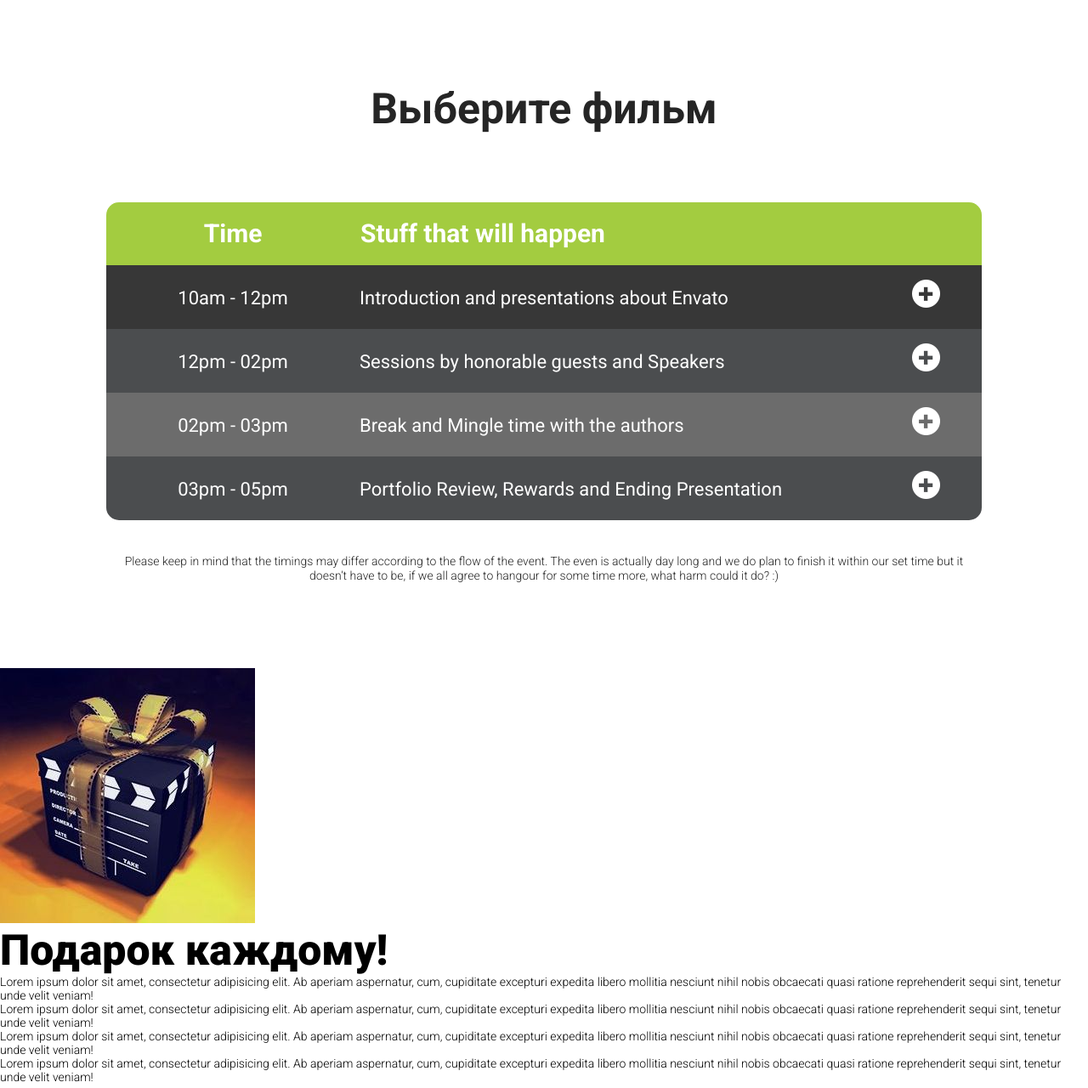
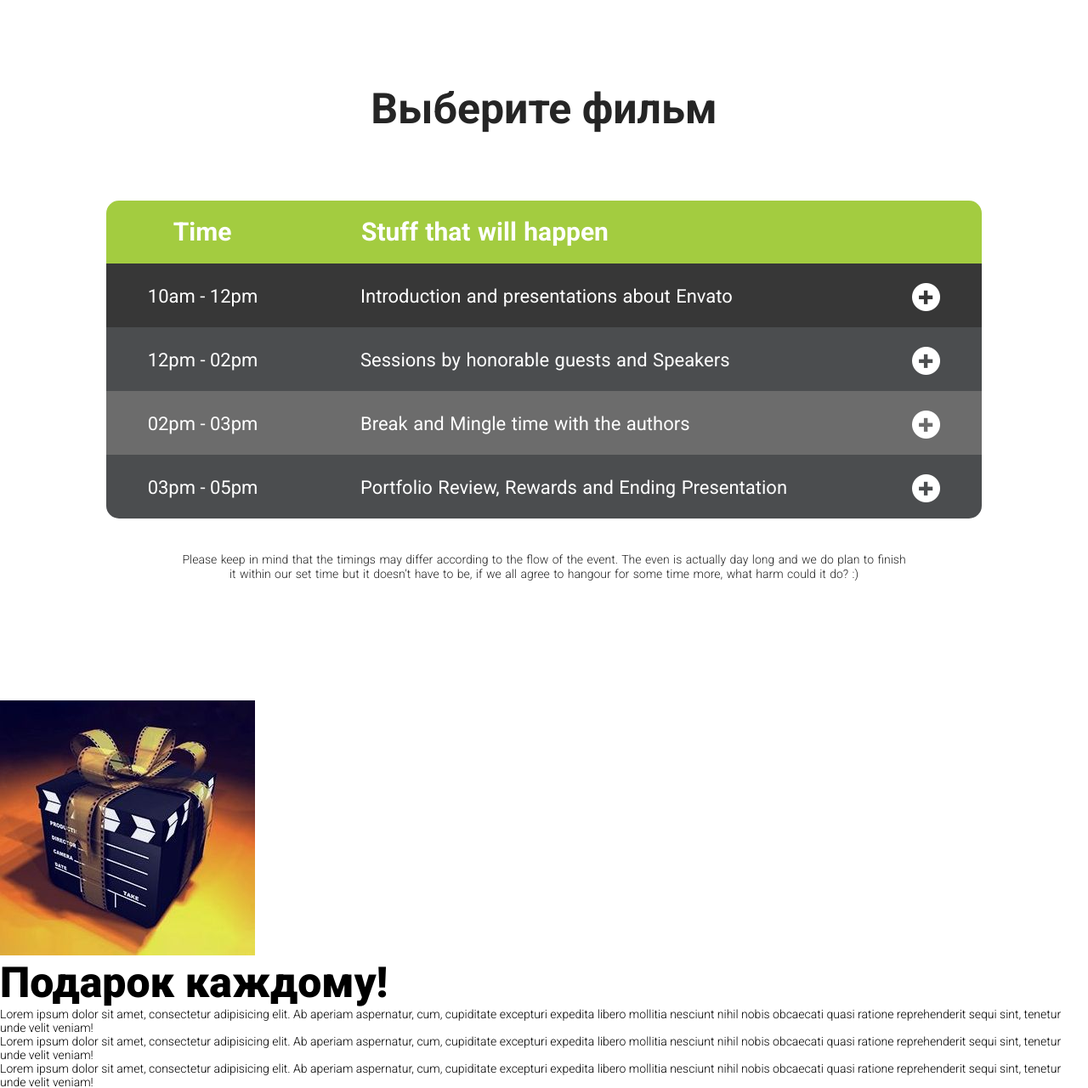
Before and after one commit to MefAldemisov/InnoWeb, a PHP site: page / in a window 1280 px wide; the page is wider, and only the part inside the window is pictured. Shown: the part 1780-3060 px from the top of that part at 85% size. Run offline with PHP 8.4, Linux system fonts and the light colour scheme.

Commit message:
2.4 - 2 - Perfet pixel works, CA finished

```diff
--- a/css/style.css
+++ b/css/style.css
@@ -142,7 +142,7 @@ a {
 
 .movie-list__header {
     color: rgb(37, 37, 37);
-    margin: 0 0 80px;
+    margin: 0 0 78px;
     text-align: center;
     line-height: 1.2;
 }
@@ -150,6 +150,7 @@ a {
 .table-container {
     max-width: 1030px;
     margin: 0 auto;
+    align-content: center;
 }
 
 .movie-list__table {
@@ -198,12 +199,20 @@ a {
 }
 
 .movie-list__table_td_col1 {
-    width: 296px;
+    padding-left:0px;
+    width: 226px;
     text-align: center;
 }
 
+.movie-list__table_free_col{
+    width: 72px;
+    word-spacing: 1px;
+}
+
+
 .movie-list__table_td_col2 {
     text-align: left;
+    word-spacing: 1px;
 }
 
 .movie-list__table_td_col3 {
@@ -212,12 +221,22 @@ a {
     vertical-align: center;
 }
 
+.plus_img{
+    margin-bottom: -8px;
+}
+
 .movie-list__footer {
-    margin-top: 40px;
+    margin: 40px auto;
+    width: 860px;
+    word-spacing: 1px;
     color: rgb(36, 36, 36);
     line-height: 1.2;
     text-align: center;
 }
+
+/*Table finished*/
+
+/*Headers*/
 
 .get_present_botton{
     font-size: 18px;
--- a/index.html
+++ b/index.html
@@ -81,38 +81,44 @@
                     <thead>
                         <tr class="movie-list__table_tr0">
                             <th class="movie-list__table_th movie-list__table_td_col1">Time</th>
+                            <th class="movie-list__table_th"></th>
                             <th class="movie-list__table_th movie-list__table_td_col2">Stuff that will happen</th>
                             <th class="movie-list__table_th movie-list__table_td_col3"></th>
                         </tr>
                     </thead>
+
                     <tbody>
                         <tr class="movie-list__table_tr1">
                             <td class="movie-list__table_td movie-list__table_td_col1">10am - 12pm</td>
+                            <td class="movie-list__table_free_col"></td>
                             <td class="movie-list__table_td movie-list__table_td_col2">Introduction and presentations
                                 about Envato</td>
-                            <td class="movie-list__table_th movie-list__table_td_col3"><img src="images/More icon.png"
+                            <td class="movie-list__table_th movie-list__table_td_col3"><img class="plus_img" src="images/More icon.png"
                                     alt="plus sign"></td>
                         </tr>
                         <tr class="movie-list__table_tr2">
                             <td class="movie-list__table_td movie-list__table_td_col1">12pm - 02pm</td>
+                            <td class="movie-list__table_free_col"></td>
                             <td class="movie-list__table_td movie-list__table_td_col2">
                                 Sessions by honorable guests and Speakers
                             </td>
-                            <td class="movie-list__table_th movie-list__table_td_col3"><img src="images/More icon.png"
+                            <td class="movie-list__table_th movie-list__table_td_col3"><img class="plus_img" src="images/More icon.png"
                                     alt="plus sign"></td>
                         </tr>
                         <tr class="movie-list__table_tr3">
                             <td class="movie-list__table_td movie-list__table_td_col1">02pm - 03pm</td>
+                            <td class="movie-list__table_free_col"></td>
                             <td class="movie-list__table_td movie-list__table_td_col2">Break and Mingle time with the
                                 authors</td>
-                            <td class="movie-list__table_th movie-list__table_td_col3"><img src="images/More icon.png"
+                            <td class="movie-list__table_th movie-list__table_td_col3"><img class="plus_img" src="images/More icon.png"
                                     alt="plus sign"></td>
                         </tr>
                         <tr class="movie-list__table_tr4">
                             <td class="movie-list__table_td movie-list__table_td_col1">03pm - 05pm</td>
+                            <td class="movie-list__table_free_col"></td>
                             <td class="movie-list__table_td movie-list__table_td_col2">Portfolio Review, Rewards and
                                 Ending Presentation</td>
-                            <td class="movie-list__table_th movie-list__table_td_col3"><img src="images/More icon.png"
+                            <td class="movie-list__table_th movie-list__table_td_col3"><img class="plus_img" src="images/More icon.png"
                                     alt="plus sign"></td>
                         </tr>
                     </tbody>
```
